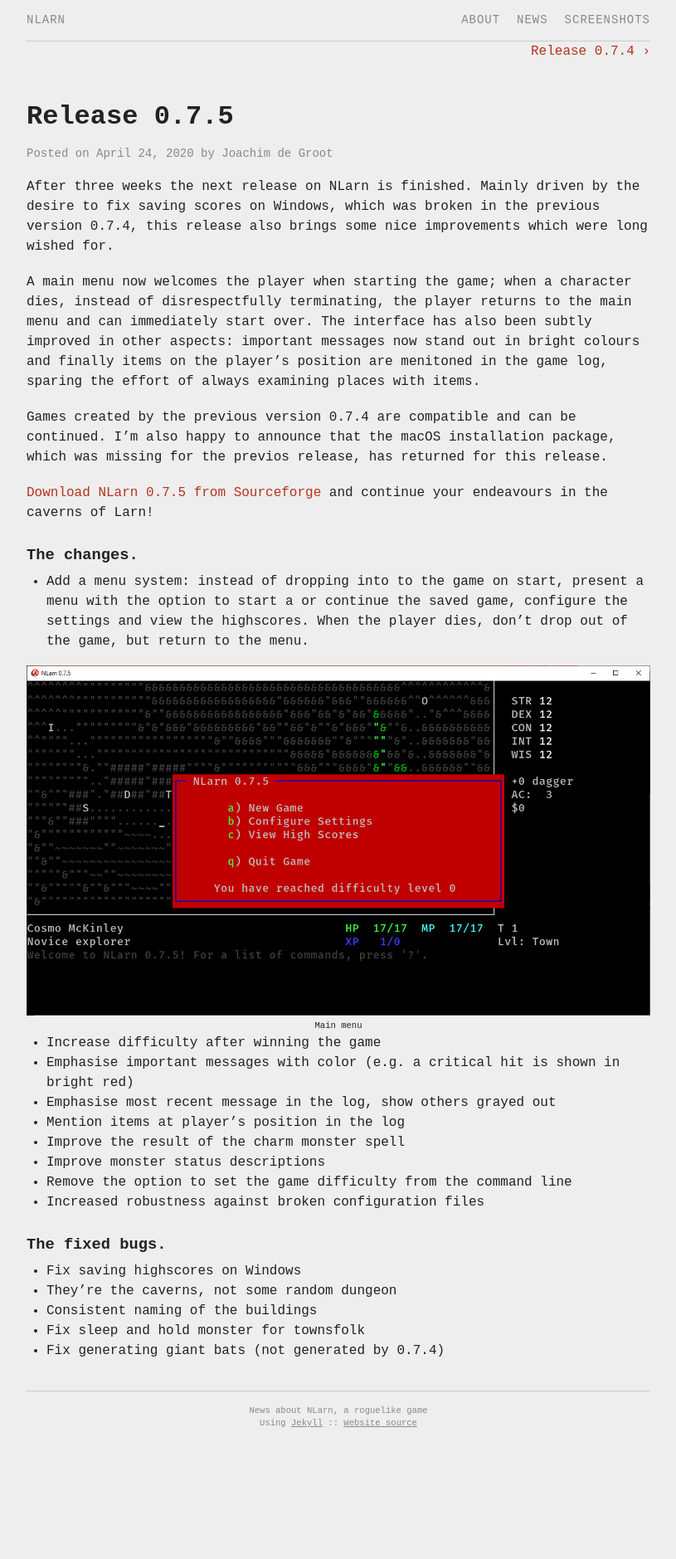
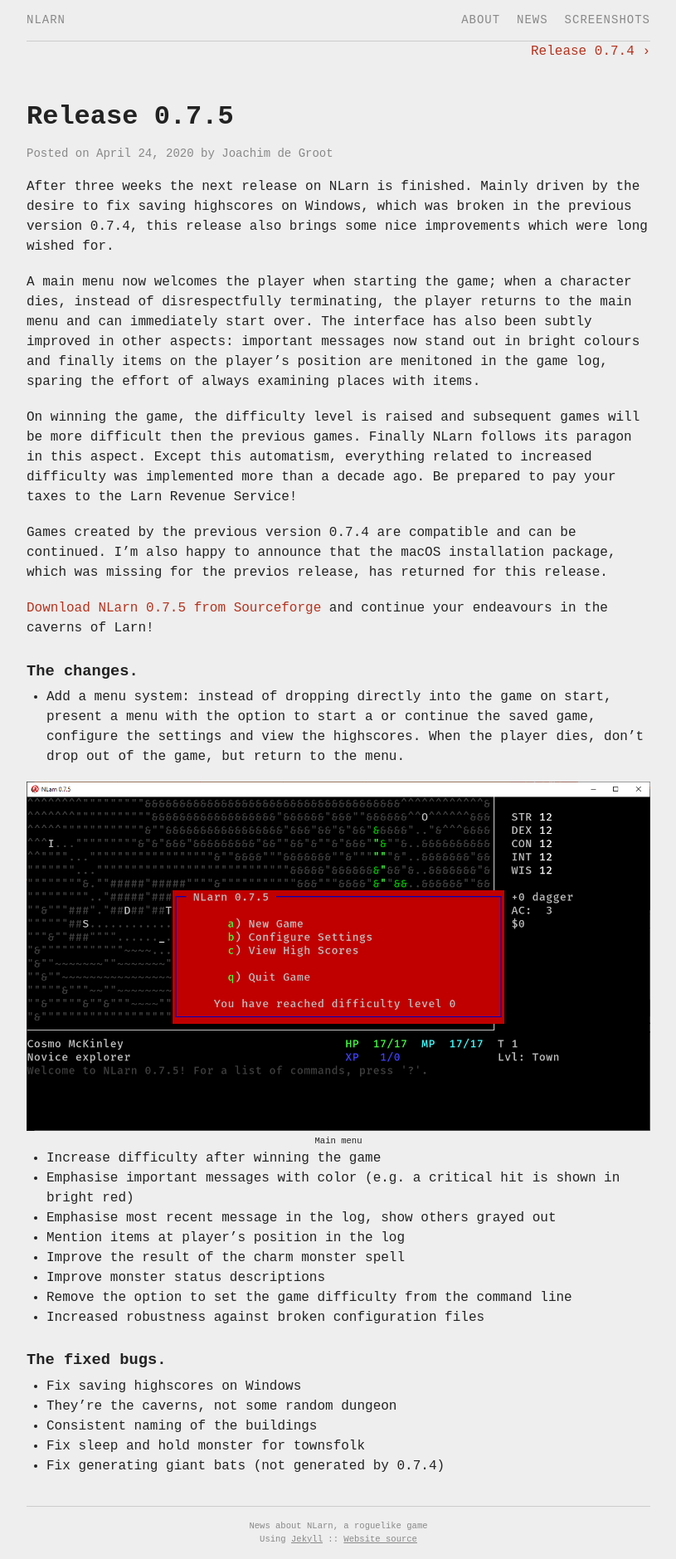
Before and after one commit to nlarn/nlarn.github.io, a Jekyll site: the page built from _posts/2020-04-24-release-0.7.5.markdown, in a window 1280 px wide. Shown: the whole page at 83% size, without its empty margins (232-1047 px from the left). Built offline with Jekyll 4.4.1, drawn with Linux system fonts in a browser that asks for light colours; comment, search, counter and statistics services are not loaded; before the commit the page ends 1740 px from its top, so only the background shows below that.

Commit message:
0.7.5: mention increasing the difficulty

```diff
--- a/_posts/2020-04-24-release-0.7.5.markdown
+++ b/_posts/2020-04-24-release-0.7.5.markdown
@@ -5,16 +5,18 @@
 categories: release
 ---
 
-After three weeks the next release on NLarn is finished. Mainly driven by the desire to fix saving scores on Windows, which was broken in the previous version 0.7.4, this release also brings some nice improvements which were long wished for.
+After three weeks the next release on NLarn is finished. Mainly driven by the desire to fix saving highscores on Windows, which was broken in the previous version 0.7.4, this release also brings some nice improvements which were long wished for.
 
 A main menu now welcomes the player when starting the game; when a character dies, instead of disrespectfully terminating, the player returns to the main menu and can immediately start over. The interface has also been subtly improved in other aspects: important messages now stand out in bright colours and finally items on the player's position are menitoned in the game log, sparing the effort of always examining places with items.
+
+On winning the game, the difficulty level is raised and subsequent games will be more difficult then the previous games. Finally NLarn follows its paragon in this aspect. Except this automatism, everything related to increased difficulty was implemented more than a decade ago. Be prepared to pay your taxes to the Larn Revenue Service!
 
 Games created by the previous version 0.7.4 are compatible and can be continued. I'm also happy to announce that the macOS installation package, which was missing for the previos release, has returned for this release.
 
 [Download NLarn 0.7.5 from Sourceforge](http://sourceforge.net/projects/nlarn/files/nlarn/0.7.5/) and continue your endeavours in the caverns of Larn!
 
 ### The changes.
-* Add a menu system: instead of dropping into to the game on start,
+* Add a menu system: instead of dropping directly into the game on start,
   present a menu with the option to start a or continue the saved
   game, configure the settings and view the highscores. When the
   player dies, don't drop out of the game, but return to the menu.
```
